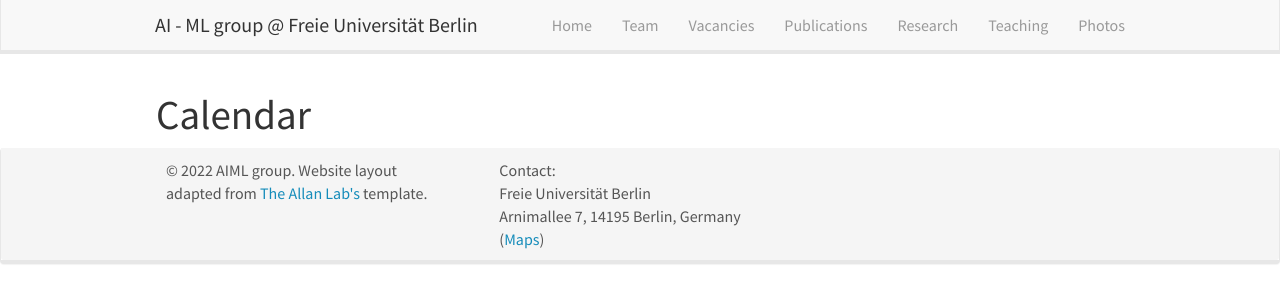
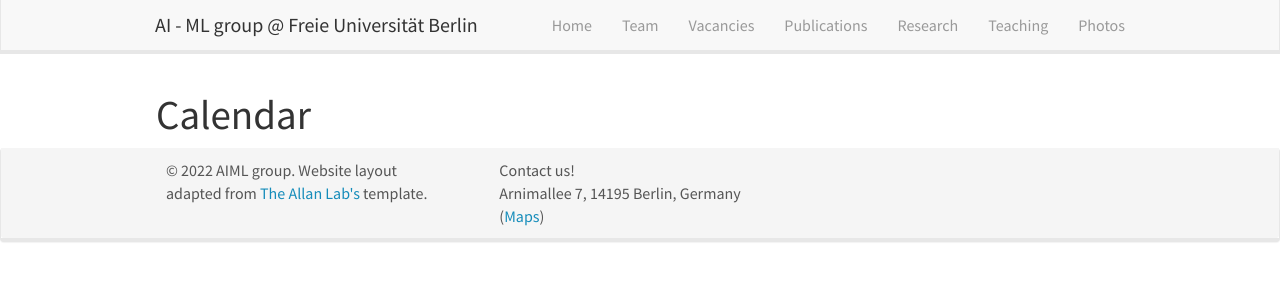
Before and after one commit to AIML-research/AIML-research.github.io, a Jekyll site: the page built from _pages/mini_lecture_series.md, in a window 1280 px wide. Shown: the top 303 px of the page. Built offline with Jekyll 4.4.1, drawn with Linux system fonts in a browser that asks for light colours; nearby versions of some CDN libraries.

Commit message:
Update footer.html

```diff
--- a/_includes/footer.html
+++ b/_includes/footer.html
@@ -3,20 +3,16 @@
 	<div class="container-fluid">
 	  <div class="row">
 		<div class="col-sm-4">
-
 			<p>&copy 2022 AIML group. Website layout adapted from <a href="http://www.allanlab.org/">The Allan Lab's</a> template. </p>
-
 		</div>
 <!--		<div class="col-sm-4">
 		  Funding:<br />
 
 		</div>-->
 		<div class="col-sm-4">
-		  Contact:<br />
-		  Freie Universität Berlin <br/>
-		  Arnimallee 7, 14195 Berlin, Germany <br />
-            (<a href="https://goo.gl/maps/61Ro4kz3mDUKpuxW8">Maps</a>)
-		</div>
+		  Contact us!<br />
+		  Arnimallee 7, 14195 Berlin, Germany  (<a href="https://goo.gl/maps/61Ro4kz3mDUKpuxW8">Maps</a>)
+		  		</div>
 	  </div>
 	</div>
   </div>
```
